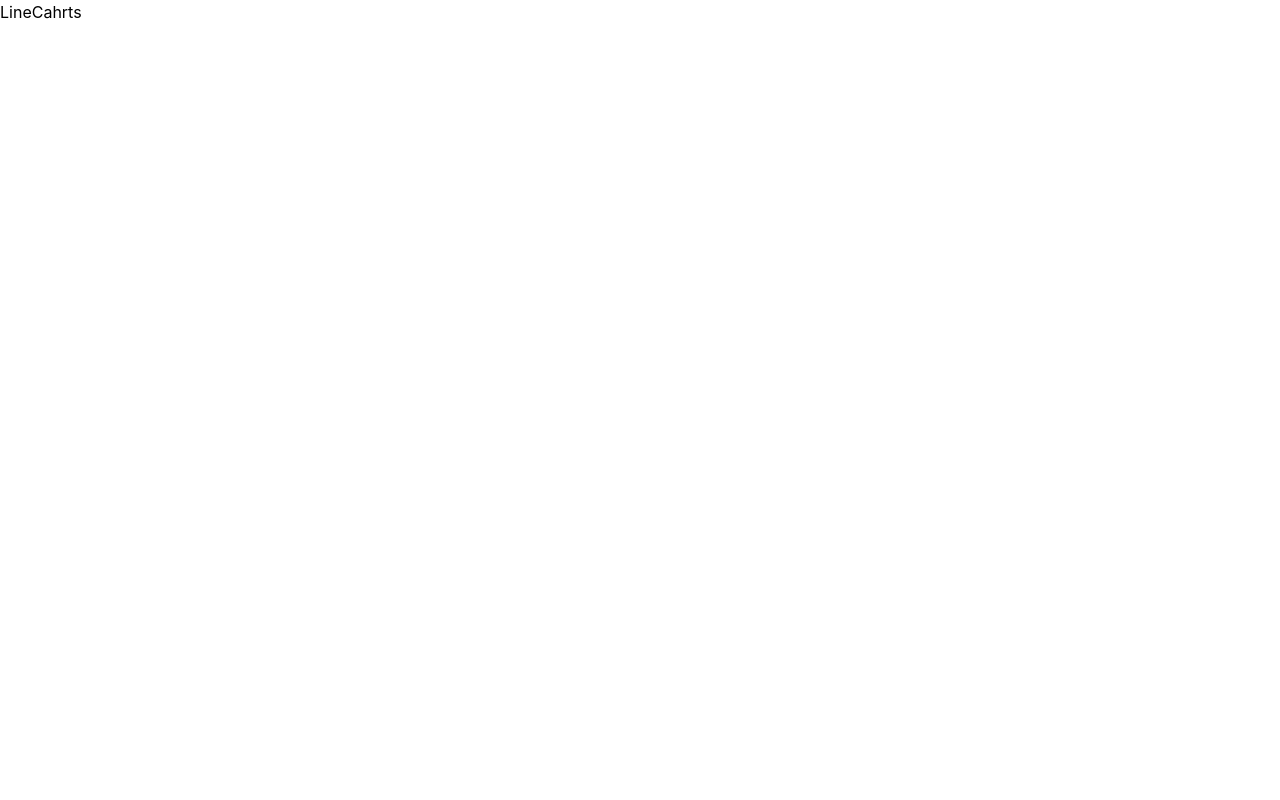
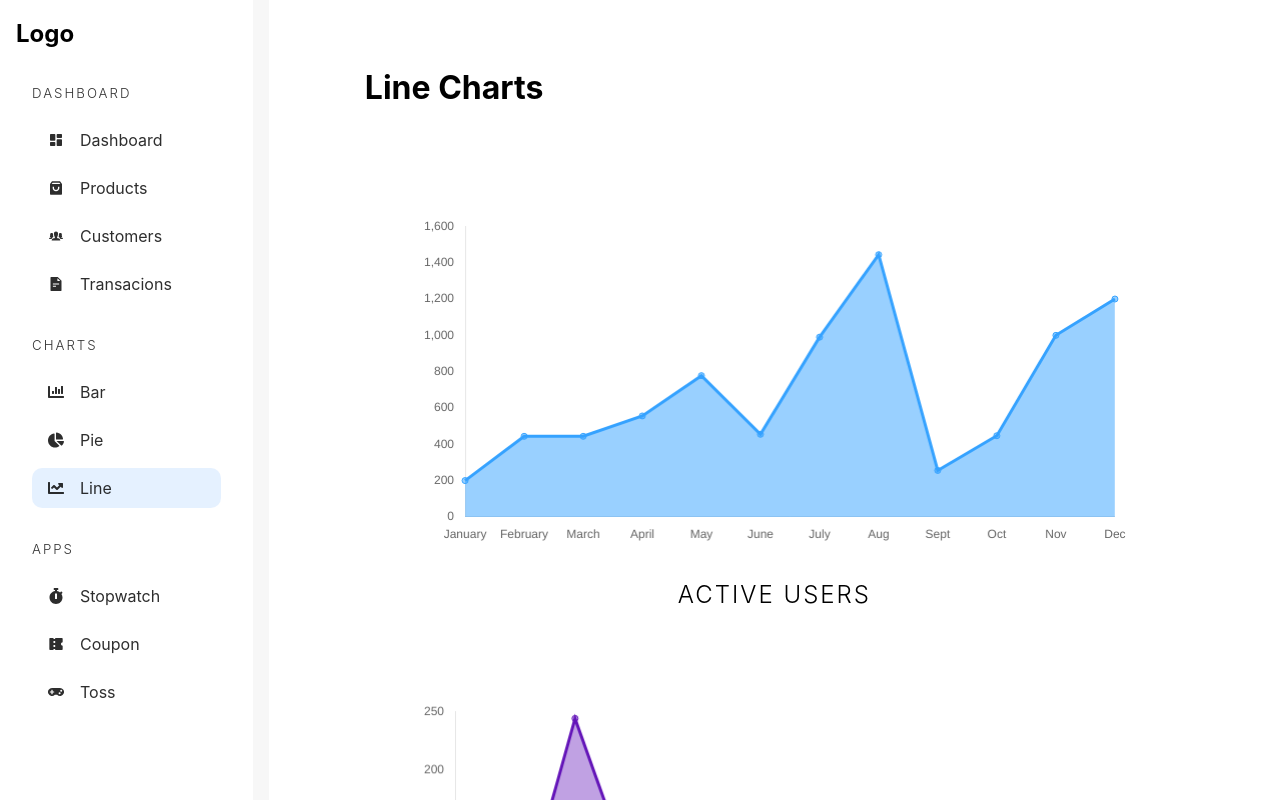
Before and after one commit to anivnssb/ecommerce_store_mern_Ts_redux, a React (Vite) app: page /admin/chart/line in a window 1280 px wide. Built offline with nearby package versions, Linux system fonts and the light colour scheme.

Commit message:
line chart integrated

```diff
--- a/src/Admin/components/Charts.tsx
+++ b/src/Admin/components/Charts.tsx
@@ -9,8 +9,11 @@
   type ChartData,
   type ChartOptions,
   ArcElement,
+  PointElement,
+  LineElement,
+  Filler,
 } from "chart.js";
-import { Bar, Doughnut, Pie } from "react-chartjs-2";
+import { Bar, Doughnut, Line, Pie } from "react-chartjs-2";
 
 ChartJS.register(
   CategoryScale,
@@ -19,8 +22,13 @@
   Title,
   Tooltip,
   Legend,
-  ArcElement
+  ArcElement,
+  PointElement,
+  LineElement,
+  Filler
 );
+
+const months = ["January", "February", "March", "April", "May", "June", "July"];
 
 interface BarChartProps {
   horizontal?: boolean;
@@ -32,8 +40,6 @@
   bgColor_2: string;
   labels?: string[];
 }
-
-const months = ["January", "February", "March", "April", "May", "June", "July"];
 
 export const BarChart = ({
   horizontal,
@@ -54,7 +60,6 @@
       },
       title: {
         display: true,
-        text: "Chart.js Bar Chart",
       },
     },
     scales: {
@@ -158,3 +163,53 @@
   };
   return <Pie data={pieChartData} options={pieChartOptions} />;
 };
+
+interface LineChartProps {
+  data: number[];
+  label: string;
+  backgroundColor: string;
+  borderColor: string;
+  labels?: string[];
+}
+
+export const LineChart = ({
+  data = [],
+  label,
+  backgroundColor,
+  borderColor,
+  labels = months,
+}: LineChartProps) => {
+  const options: ChartOptions<"line"> = {
+    responsive: true,
+
+    plugins: {
+      legend: {
+        display: false,
+      },
+      title: {
+        display: true,
+      },
+    },
+    scales: {
+      y: {
+        beginAtZero: true,
+        grid: {
+          display: false,
+        },
+      },
+
+      x: {
+        beginAtZero: true,
+        grid: {
+          display: false,
+        },
+      },
+    },
+  };
+
+  const LineChartData: ChartData<"line", number[], string> = {
+    labels,
+    datasets: [{ fill: true, label, data, backgroundColor, borderColor }],
+  };
+  return <Line options={options} data={LineChartData} />;
+};
--- a/src/Admin/pages/chart/LineCharts.tsx
+++ b/src/Admin/pages/chart/LineCharts.tsx
@@ -1,5 +1,80 @@
-const LineCahrts = () => {
-  return <div>LineCahrts</div>;
+import Sidebar from "../../components/Sidebar";
+import { LineChart } from "../../components/Charts";
+
+const months = [
+  "January",
+  "February",
+  "March",
+  "April",
+  "May",
+  "June",
+  "July",
+  "Aug",
+  "Sept",
+  "Oct",
+  "Nov",
+  "Dec",
+];
+
+const BarCharts = () => {
+  return (
+    <div className="admin-container">
+      <Sidebar />
+      <main className="chart-container">
+        <h1>Line Charts</h1>
+        <section>
+          <LineChart
+            data={[
+              200, 444, 444, 556, 778, 455, 990, 1444, 256, 447, 1000, 1200,
+            ]}
+            label="Users"
+            borderColor="rgb(53, 162, 255)"
+            backgroundColor="rgba(53, 162, 255,0.5)"
+            labels={months}
+          />
+          <h2>Active Users</h2>
+        </section>
+        <section>
+          <LineChart
+            data={[40, 60, 244, 100, 143, 120, 41, 47, 50, 56, 32]}
+            backgroundColor={"hsla(269,80%,40%,0.4)"}
+            borderColor={"hsl(269,80%,40%)"}
+            label="Products"
+            labels={months}
+          />
+          <h2>Total Products (SKU)</h2>
+        </section>
+
+        <section>
+          <LineChart
+            data={[
+              24000, 14400, 24100, 34300, 90000, 20000, 25600, 44700, 99000,
+              144400, 100000, 120000,
+            ]}
+            backgroundColor={"hsla(129,80%,40%,0.4)"}
+            borderColor={"hsl(129,80%,40%)"}
+            label="Revenue"
+            labels={months}
+          />
+          <h2>Total Revenue</h2>
+        </section>
+
+        <section>
+          <LineChart
+            data={[
+              9000, 12000, 12000, 9000, 1000, 5000, 4000, 1200, 1100, 1500,
+              2000, 5000,
+            ]}
+            backgroundColor={"hsla(29,80%,40%,0.4)"}
+            borderColor={"hsl(29,80%,40%)"}
+            label="Discount"
+            labels={months}
+          />
+          <h2>Discount Allotted</h2>
+        </section>
+      </main>
+    </div>
+  );
 };
 
-export default LineCahrts;
+export default BarCharts;
```
